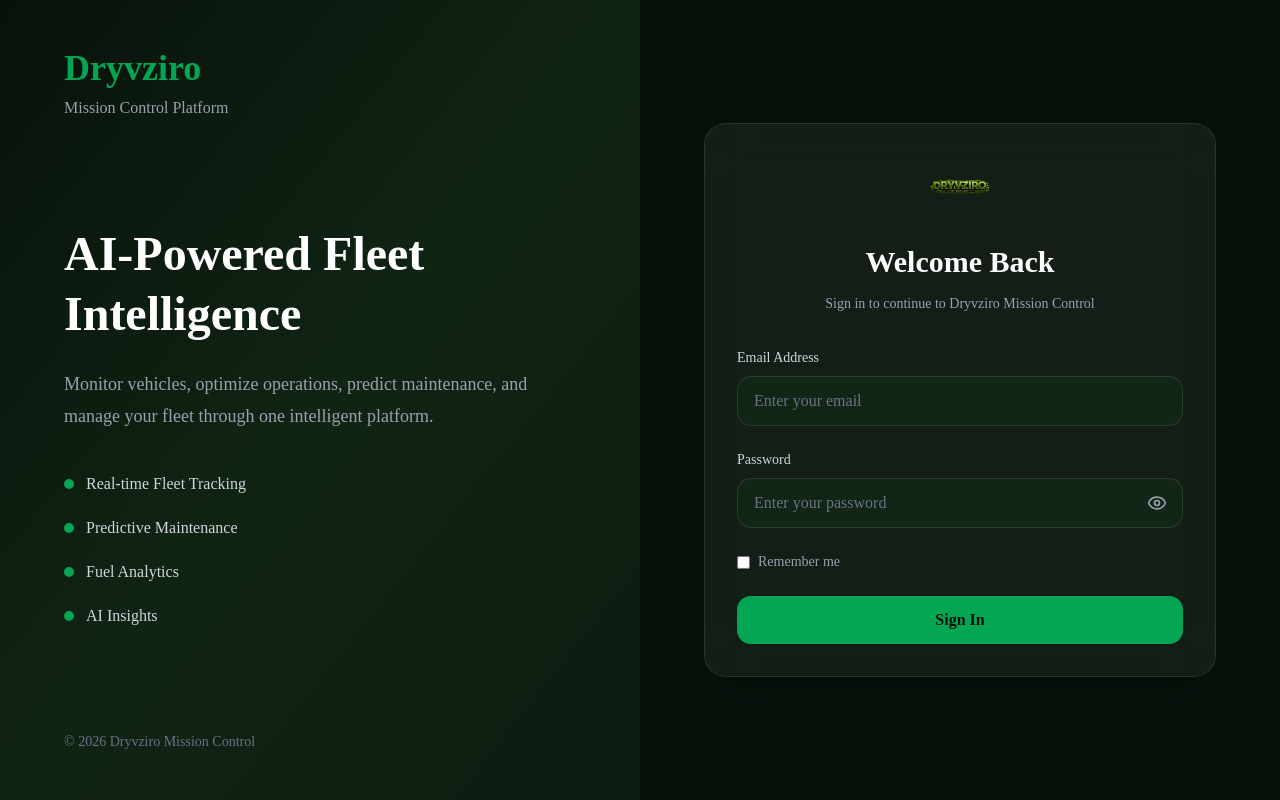
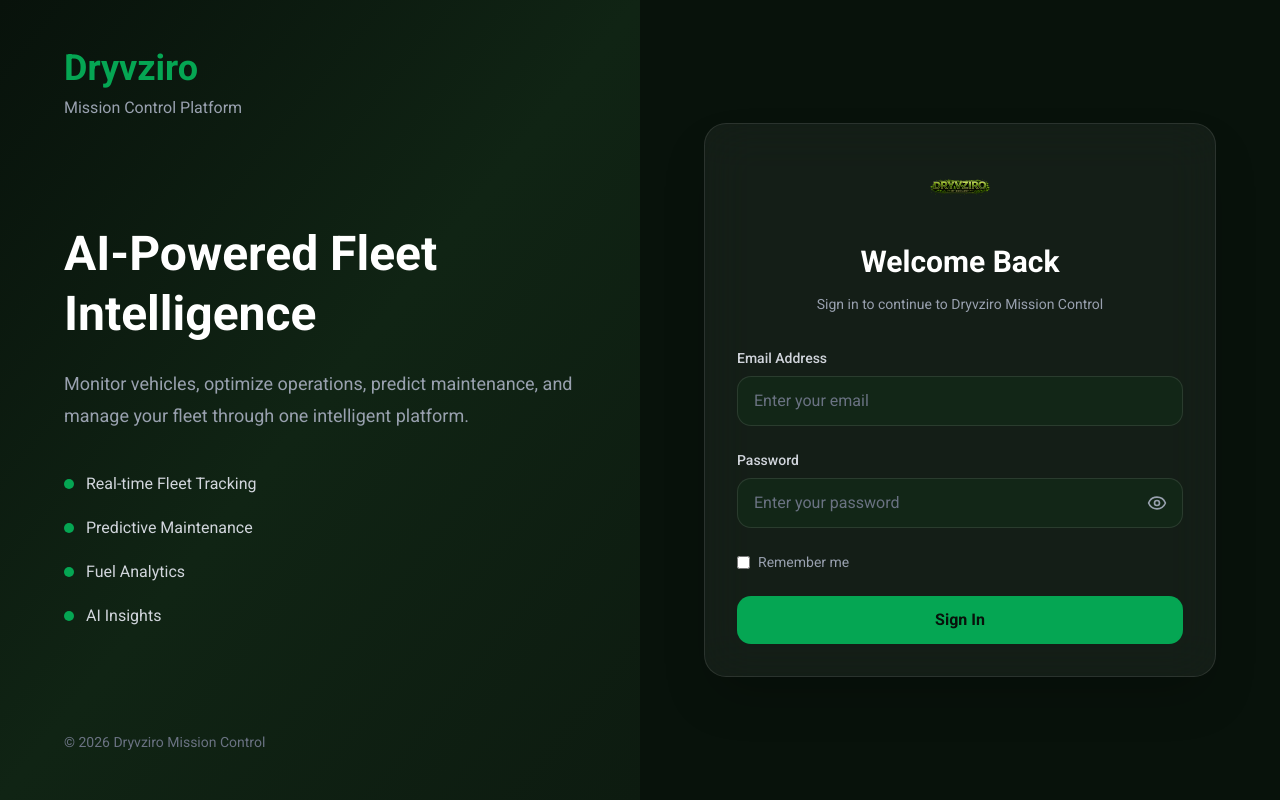
Before and after one commit to Gokijany/dryvziro-mission-control, a Next.js app: page / in a window 1280 px wide. Built offline with nearby package versions, Linux system fonts and the light colour scheme; no server answers.

Commit message:
Changed to Roboto font

```diff
--- a/src/app/globals.css
+++ b/src/app/globals.css
@@ -7,9 +7,9 @@
 @theme inline {
   --color-background: var(--background);
   --color-foreground: var(--foreground);
-  --font-sans: var(--font-sans);
+  --font-sans: var(--font-roboto);
   --font-mono: var(--font-geist-mono);
-  --font-heading: var(--font-sans);
+  --font-heading: var(--font-roboto);
   --color-sidebar-ring: var(--sidebar-ring);
   --color-sidebar-border: var(--sidebar-border);
   --color-sidebar-accent-foreground: var(--sidebar-accent-foreground);
@@ -54,7 +54,7 @@
 
 :root {
   /* Dryvziro brand palette */
-  --lime: #05A653;
+  --lime: #05a653;
   --lime-dark: #76a427;
   --forest-950: #131b15;
   --forest-800: #2a3b29;
@@ -166,6 +166,7 @@
     color: var(--foreground);
     margin: 0;
     padding: 0;
+    font-family: var(--font-roboto), sans-serif;
   }
 
   #__next,
--- a/src/app/layout.tsx
+++ b/src/app/layout.tsx
@@ -1,3 +1,4 @@
+import { Roboto } from "next/font/google";
 import "./globals.css";
 import type { Metadata } from "next";
 import QueryProvider from "@/providers/QueryProvider";
@@ -7,6 +8,13 @@
   description: "Vehicle Intelligence Platform",
 };
 
+const roboto = Roboto({
+  subsets: ["latin"],
+  weight: ["100", "300", "400", "500", "700", "900"],
+  variable: "--font-roboto",
+  display: "swap",
+});
+
 export default function RootLayout({
   children,
 }: Readonly<{
@@ -14,7 +22,7 @@
 }>) {
   return (
     <html lang="en" className="dark">
-      <body>
+      <body className={`${roboto.variable} font-sans`}>
         <QueryProvider>
           {children}
         </QueryProvider>
```
